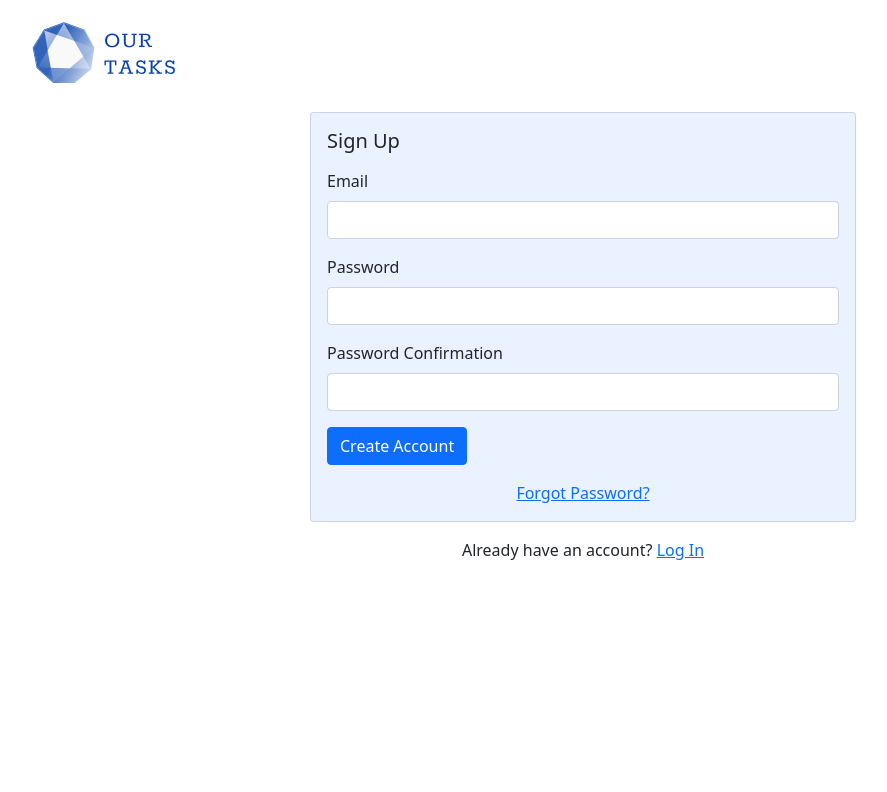
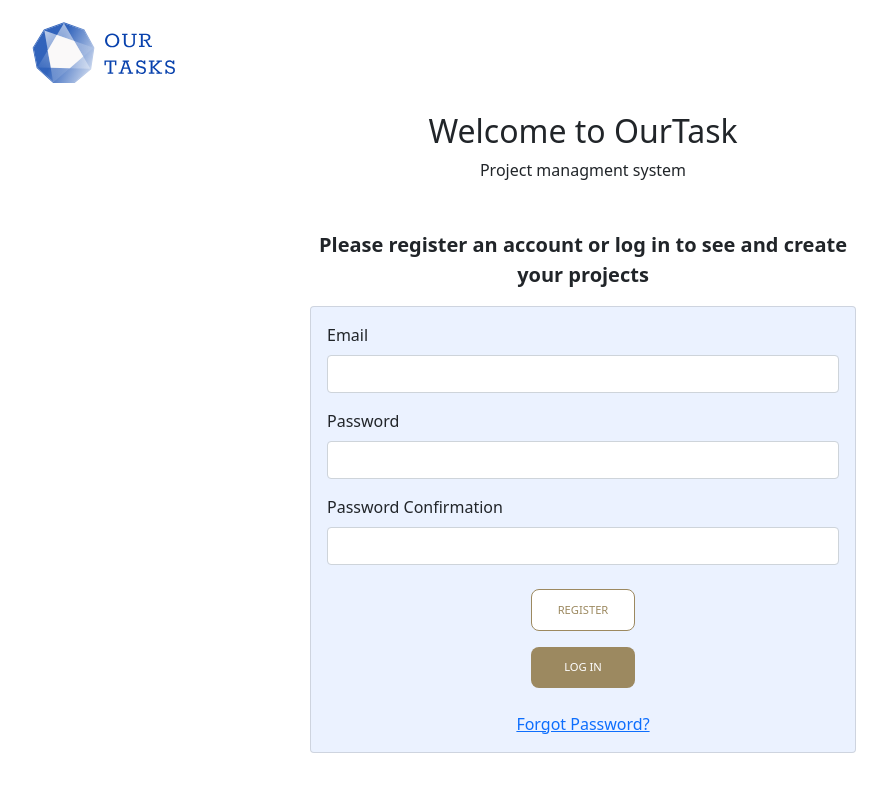
Before and after one commit to Sagva/our-tasks, a React (Create React App) app: page /signup in a window 1280 px wide. Shown: the top 792 px of the page, without its empty margins (57-944 px from the left). Built offline with nearby package versions, Linux system fonts and the light colour scheme; no server answers.

Commit message:
Added styling for Signup and REsetPassword pages

```diff
--- a/src/pages/Authentication/ForgotPasswordPage.jsx
+++ b/src/pages/Authentication/ForgotPasswordPage.jsx
@@ -1,6 +1,7 @@
 import React, { useRef, useState } from "react";
-import { Row, Col, Form, Button, Card, Alert } from "react-bootstrap";
+import { Row, Col, Form, Card, Alert } from "react-bootstrap";
 import { useAuthContext } from "../../contexts/AuthContext";
+import * as S from "./style";
 
 const ForgotPasswordPage = () => {
   const emailRef = useRef();
@@ -8,7 +9,6 @@ const ForgotPasswordPage = () => {
   const [loading, setLoading] = useState(false);
   const [message, setMessage] = useState(null);
   const { resetPassword } = useAuthContext();
-
 
   const handleSubmit = async (e) => {
     e.preventDefault();
@@ -20,7 +20,6 @@ const ForgotPasswordPage = () => {
       setLoading(false);
       emailRef.current.value = "";
       setMessage("Password reset email sent!");
-
     } catch (error) {
       setError(error.message);
       setLoading(false);
@@ -32,17 +31,14 @@ const ForgotPasswordPage = () => {
     <div className="heigh100">
       <Row>
         <Col md={{ span: 6, offset: 3 }}>
+          <div className="text-center">
+            <h2>Forgot password?</h2>
+            <p className="pt-5 fw-bold fs-5">
+              We'll email you instructions on how to reset it
+            </p>
+          </div>
           <Card>
             <Card.Body>
-							<Card.Title className="mb-3">
-								Forgot password?
-							</Card.Title>
-							{!message && (
-								<Card.Text className="mb-3">
-									We'll email you instructions on how to reset
-									it.
-								</Card.Text>
-							)}
               {message && (
                 <Alert variant="success" className="mb-3">
                   {message}
@@ -54,15 +50,13 @@ const ForgotPasswordPage = () => {
               <Form onSubmit={handleSubmit}>
                 <Form.Group id="email" className="mb-3">
                   <Form.Label>Email</Form.Label>
-									<Form.Control
-										type="email"
-										ref={emailRef}
-										required
-									/>
+                  <Form.Control type="email" ref={emailRef} required />
                 </Form.Group>
-								<Button disabled={loading} type="submit">
+                <div className="d-flex flex-column align-items-center">
+                  <S.ButtonSolid disabled={loading} type="submit">
                     Reset password
-								</Button>
+                  </S.ButtonSolid>
+                </div>
               </Form>
             </Card.Body>
           </Card>
--- a/src/pages/Authentication/SignupPage.jsx
+++ b/src/pages/Authentication/SignupPage.jsx
@@ -2,6 +2,7 @@ import React, { useRef, useState } from "react";
 import { Row, Col, Form, Button, Card, Alert } from "react-bootstrap";
 import { Link, useNavigate } from "react-router-dom";
 import { useAuthContext } from "../../contexts/AuthContext";
+import * as S from "./style";
 
 const SignupPage = () => {
   const emailRef = useRef();
@@ -37,10 +38,16 @@ const SignupPage = () => {
     <>
       <Row>
         <Col md={{ span: 6, offset: 3 }}>
+          <div className="text-center">
+            <h2>Welcome to OurTask</h2>
+            <span>Project managment system</span>
+            <p className="pt-5 fw-bold fs-5">
+              Please register an account or log in to see and create your
+              projects
+            </p>
+          </div>
           <Card>
             <Card.Body>
-              <Card.Title className="mb-3">Sign Up</Card.Title>
-
               {error && <Alert variant="danger">{error}</Alert>}
 
               <Form onSubmit={handleSubmit}>
@@ -63,9 +70,14 @@ const SignupPage = () => {
                   />
                 </Form.Group>
 
-                <Button disabled={loading} type="submit">
-                  Create Account
-                </Button>
+                <div className="d-flex flex-column align-items-center">
+                  <S.ButtonOutline disabled={loading} type="submit">
+                    Register
+                  </S.ButtonOutline>
+                  <S.ButtonSolid>
+                    <Link to={`/login`}>Log In</Link>
+                  </S.ButtonSolid>
+                </div>
               </Form>
 
               <div className="text-center mt-3">
@@ -73,10 +85,6 @@ const SignupPage = () => {
               </div>
             </Card.Body>
           </Card>
-
-          <div className="text-center mt-3">
-            Already have an account? <Link to={`/login`}>Log In</Link>
-          </div>
         </Col>
       </Row>
     </>
--- a/src/pages/Authentication/style.js
+++ b/src/pages/Authentication/style.js
@@ -11,7 +11,7 @@ export const Button = styled.button`
   cursor: pointer;
   transition: all 0.2s;
   margin: 0.5rem;
-  width: 6.5rem;
+  min-width: 6.5rem;
 `;
 
 export const ButtonOutline = styled(Button)`
```
Lines whose indentation alone changed are shown as unchanged.
